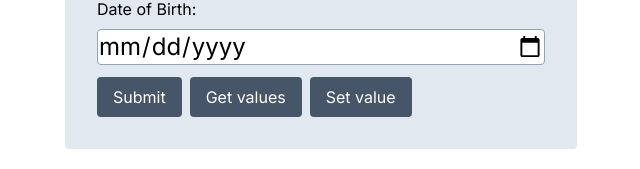
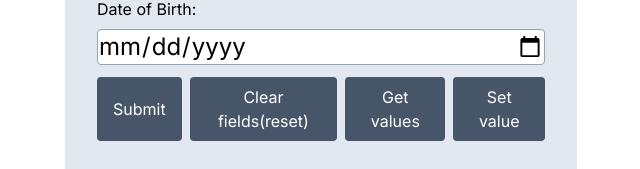
Before and after one commit to OkkashaAlly/react-hook-form, a Next.js app: page / in a window 1280 px wide. Shown: the part 831-1000 px from the top of the page, without its empty margins (319-959 px from the left). Built offline with nearby package versions, Linux system fonts and the light colour scheme; no server answers.

Commit message:
25 - Reset Form

```diff
--- a/app/page.tsx
+++ b/app/page.tsx
@@ -2,6 +2,7 @@
 
 // import { useEffect } from "react";
 import { DevTool } from "@hookform/devtools";
+import { useEffect } from "react";
 import { FieldErrors, useFieldArray, useForm } from "react-hook-form";
 
 type FormValues = {
@@ -27,6 +28,7 @@ export default function Home() {
     watch,
     getValues,
     setValue,
+    reset,
   } = useForm<FormValues>({
     defaultValues: async () => {
       const response = await fetch(
@@ -59,7 +61,17 @@ export default function Home() {
     control,
   });
 
-  const { errors, touchedFields, dirtyFields, isDirty, isValid, isSubmitting, isSubmitted, isSubmitSuccessful, submitCount } = formState;
+  const {
+    errors,
+    touchedFields,
+    dirtyFields,
+    isDirty,
+    isValid,
+    isSubmitting,
+    isSubmitted,
+    isSubmitSuccessful,
+    submitCount,
+  } = formState;
 
   // console.log({ touchedFields, dirtyFields, isDirty})
 
@@ -97,6 +109,10 @@ export default function Home() {
   const onError = (errors: FieldErrors<FormValues>) => {
     console.log("🚀 ~ file: page.tsx:101 ~ onError ~ errors:", errors);
   };
+
+  useEffect(() => {
+    isSubmitSuccessful && reset();
+  }, [isSubmitSuccessful, reset]);
 
   return (
     <div className="">
@@ -270,6 +286,13 @@ export default function Home() {
             Submit
           </button>
           <button
+            onClick={() => reset()}
+            type="button"
+            className="rounded bg-slate-600 p-4 py-2 text-white"
+          >
+            Clear fields(reset)
+          </button>
+          <button
             onClick={handleGetValues}
             type="button"
             className="rounded bg-slate-600 p-4 py-2 text-white"
```
